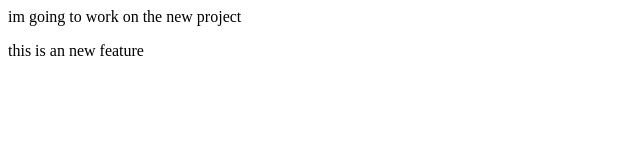
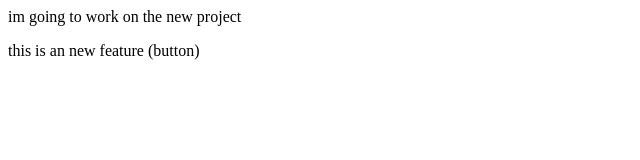
Before and after one commit to shubhamtukarampatil11-creator/localrepo, a plain HTML site: page index.html in a window 1280 px wide. Shown: the full height of the page, 0-640 px from the left. Drawn offline with Linux system fonts and the light colour scheme.

Commit message:
the button is added in the  mian

```diff
--- a/index.html
+++ b/index.html
@@ -1,2 +1,2 @@
 <p>im going to work on the new project</p>
-<p>this is an new feature</p>
+<p>this is an new feature (button)</p>
```
